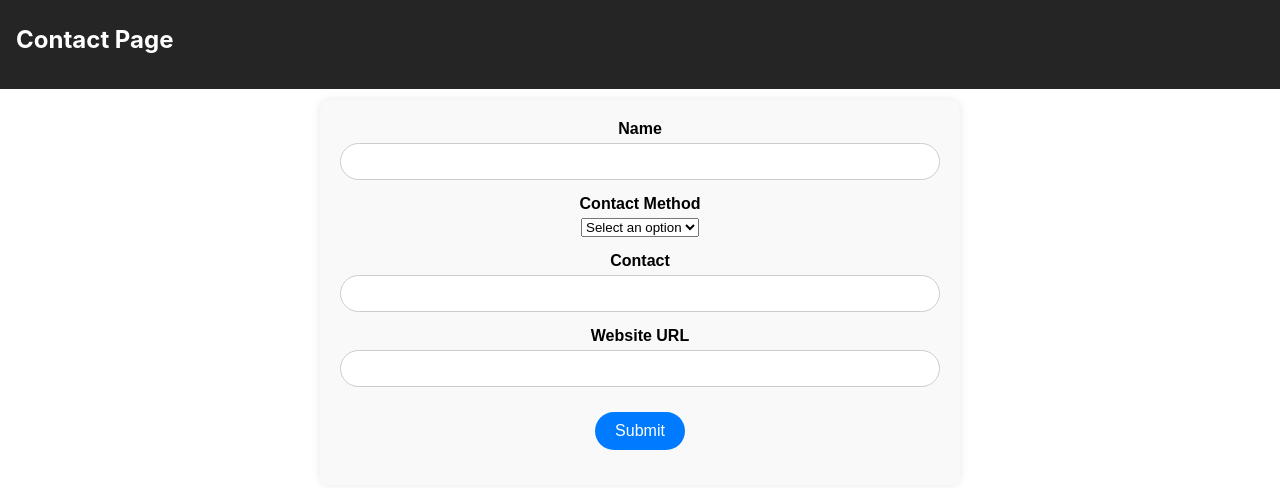
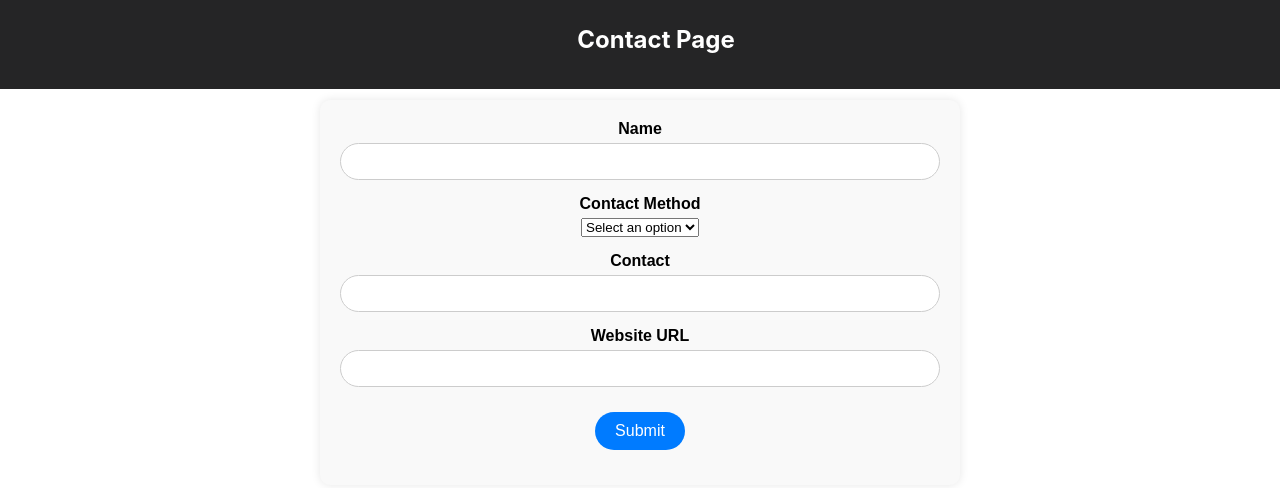
Before and after one commit to KOYYADOONDYSAIVYSHNAVI/spider-model, a React (Create React App) app in the folder web_app/frontend/: page /contact in a window 1280 px wide. Shown: the top 488 px of the page. Built offline with nearby package versions, Linux system fonts and the light colour scheme.

Commit message:
fixed the navbar so that it is centered

```diff
--- a/web_app/frontend/src/components/contact.css
+++ b/web_app/frontend/src/components/contact.css
@@ -1,4 +1,4 @@
-.contact-navbar {
+.navbar {
   background-color: #252526;
   margin-top: 0;
   margin-bottom: 0;
@@ -7,22 +7,26 @@
   padding-bottom: 35px;
   padding-left: 1rem;
   position: fixed;
-    width: 99%;
+  width: 100%;
   top: 0;
   z-index: 1000;
+  display: flex;
+  justify-content: center;
 }
 
-.contact-navbar-center {
+.navbar-center {
   text-align: center;
 }
 
-.contact-navbar-heading {
+.navbar-heading {
   margin: 0;
   font-size: 24px;
   color: white;
 }
 
-.contact-container {
+
+
+  .container {
     margin-top: 100px;
     padding: 20px;
     max-width: 600px;
@@ -35,19 +39,20 @@
     max-height: calc(100vh - 90px);
   }
 
-.contact-form div {
+  form div {
     margin-bottom: 15px;
   }
 
-.contact-label {
+  label {
     display: block;
     font-weight: bold;
     margin-bottom: 5px;
     color: black;
   }
 
-.contact-input[type="text"],
-.contact-textarea {
+  input[type="text"],
+  input[type="number"],
+  textarea {
     width: 100%;
     padding: 10px;
     box-sizing: border-box;
@@ -56,13 +61,34 @@
     text-align: center;
   }
 
-.contact-input-file-wrapper {
+  .input-file-wrapper{
     display: flex;
     justify-content: center;
   }
+  input[type="file"] {
+    width: 100%;
+    padding: 10px;
+    box-sizing: border-box;
+    text-align: center;
+  }
 
-.contact-button[type="submit"] {
+  button {
+    margin-top: 10px;
+    padding: 10px 20px;
+    font-size: 16px;
+    cursor: pointer;
+    border-radius: 20px;
+    text-align: center;
+  }
+
+  button[type="submit"] {
     background-color: #007bff;
     color: white;
     border: none;
   }
+
+  button[type="button"] {
+    margin-left: 10px;
+    background-color: #f0f0f0;
+    border: none;
+  }
--- a/web_app/frontend/src/components/contact.js
+++ b/web_app/frontend/src/components/contact.js
@@ -45,11 +45,11 @@ const ContactPage = () => {
 
     return (
         <>
-        <nav className="navbar">
-            <div>
-                <h1 className="navbar-heading">Contact Page</h1>
-            </div>
-        </nav>
+        <div class="navbar">
+         <div class="navbar-center">
+          <h1 class="navbar-heading">Contact Page</h1>
+         </div>
+        </div>
         <div className="container">
         <form onSubmit={handleSubmit}>
         <div>
```
Lines whose indentation alone changed are shown as unchanged.
